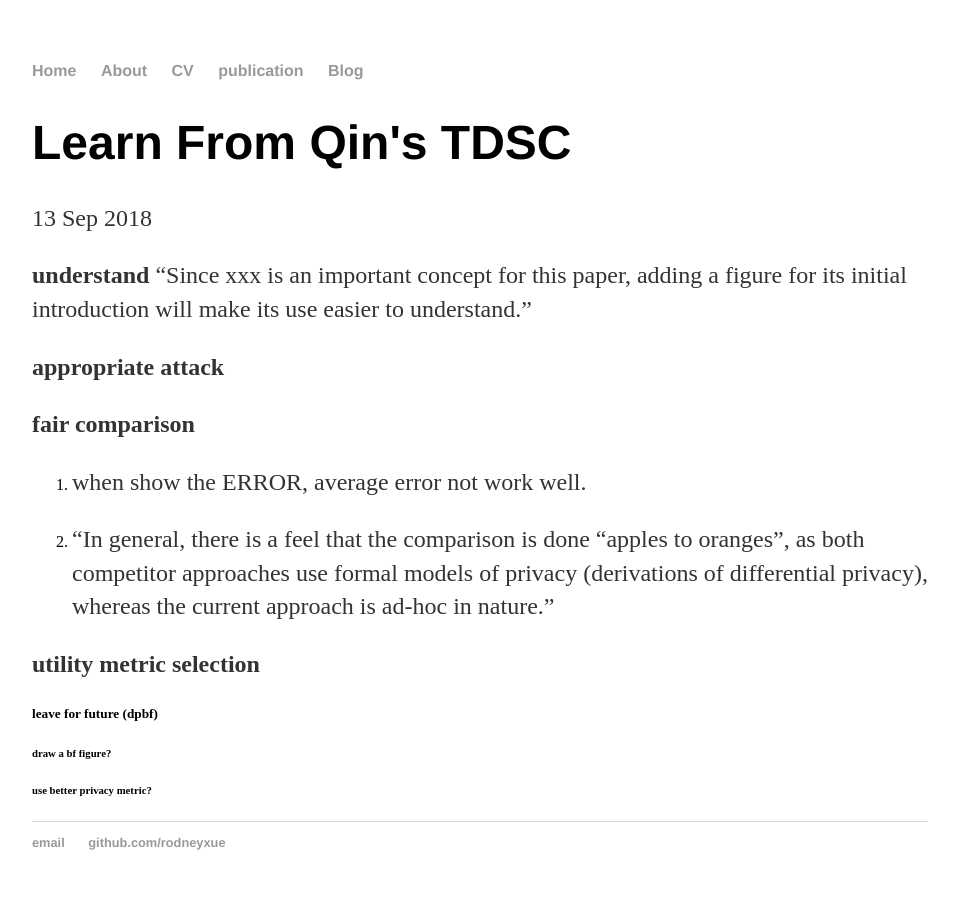
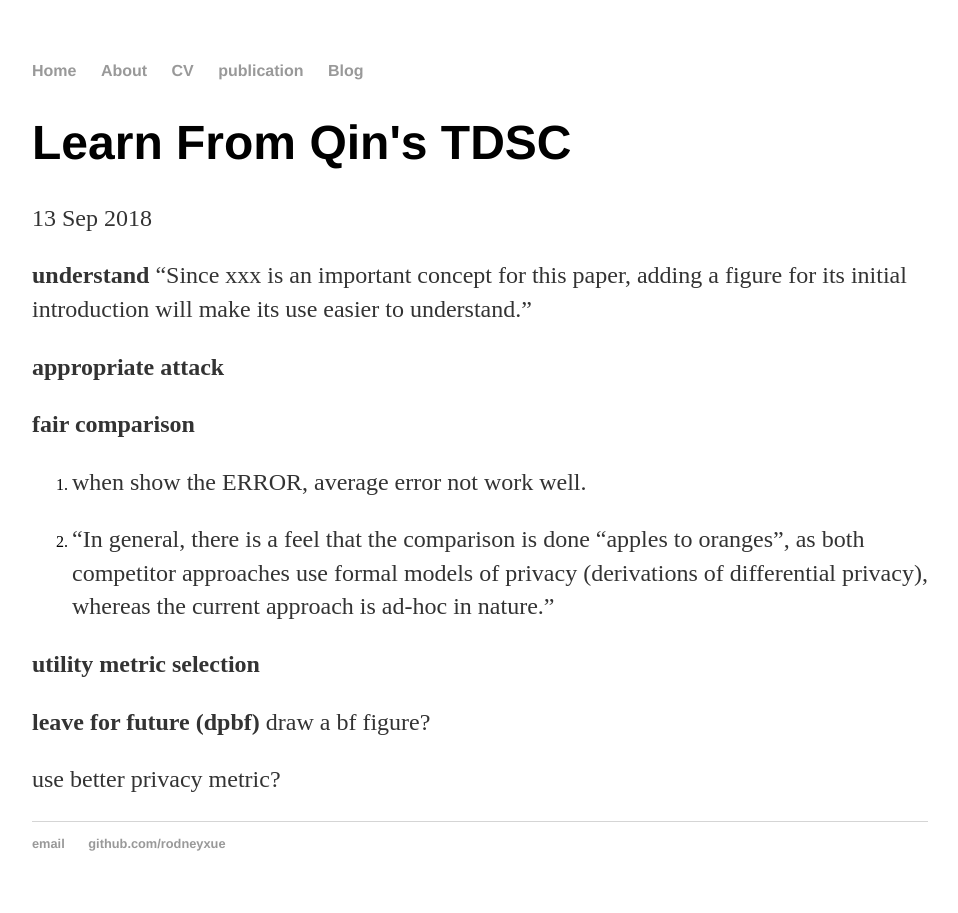
Before and after one commit to WanliXue/WanliXue.github.io, a Jekyll site: the page built from _posts/2018-09-13-learn-from-Qin-TDSC.md, in a window 1280 px wide. Shown: the whole page, without its empty margins (160-1118 px from the left). Built offline with Jekyll 4.4.1, drawn with Linux system fonts in a browser that asks for light colours.

```diff
--- a/_posts/2018-09-13-learn-from-Qin-TDSC.md
+++ b/_posts/2018-09-13-learn-from-Qin-TDSC.md
@@ -22,7 +22,7 @@ date: 2018-09-13
 
 
 
-##### leave for future (dpbf)
-###### draw a bf figure?
+**leave for future (dpbf)**
+draw a bf figure?
 
-###### use better privacy metric?
+use better privacy metric?
```
